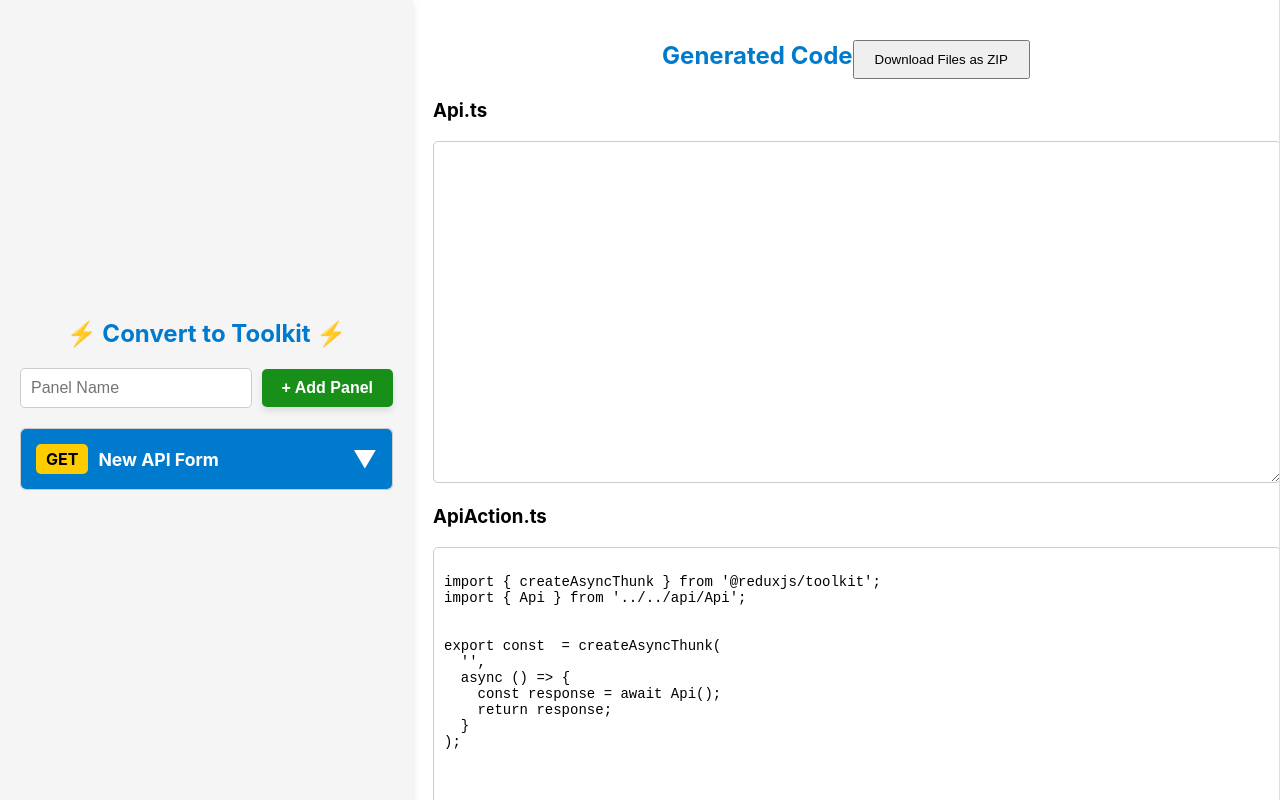
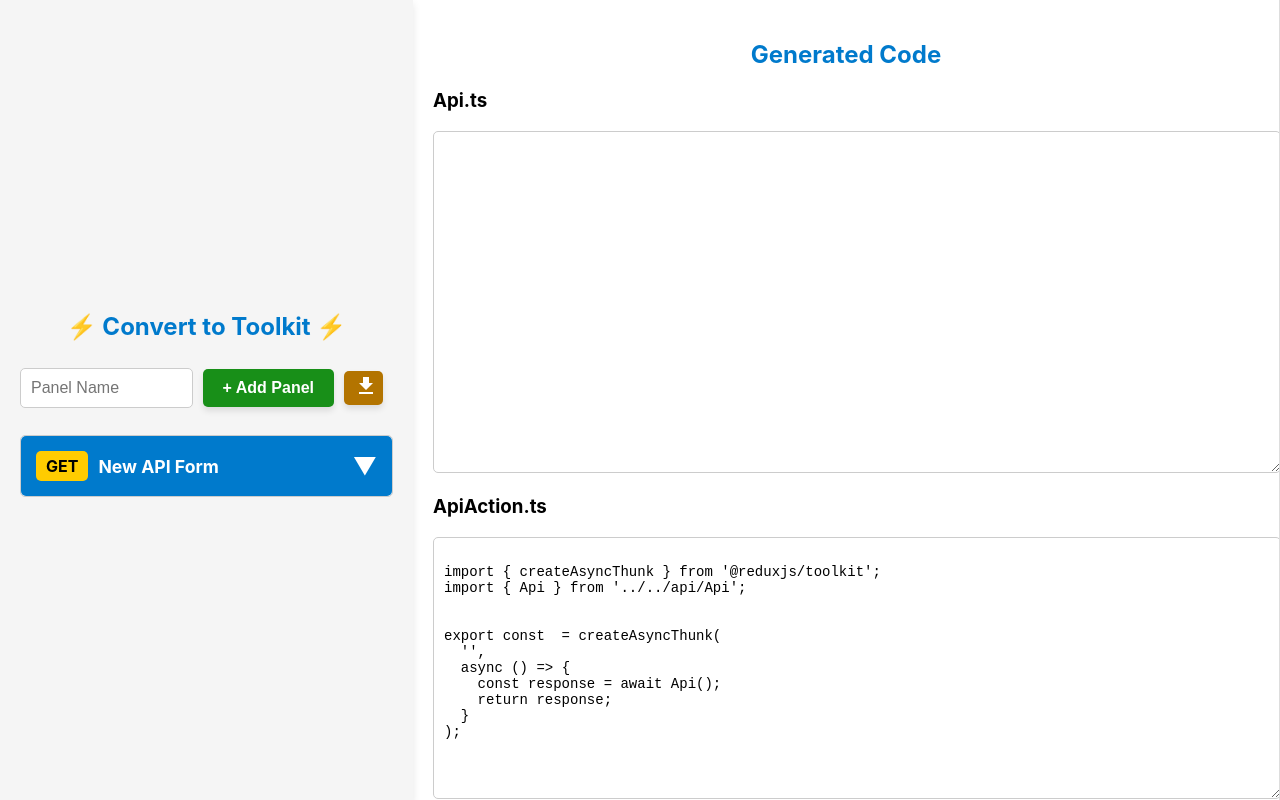
Before and after one commit to Suryash-343/redux_to_toolkit, a React (Create React App) app: page / in a window 1280 px wide. Built offline with nearby package versions, Linux system fonts and the light colour scheme; the HTML template or start-up script is replaced by a standard one.

Commit message:
View changed

```diff
--- a/package.json
+++ b/package.json
@@ -3,6 +3,10 @@
   "version": "0.1.0",
   "private": true,
   "dependencies": {
+    "@emotion/react": "^11.14.0",
+    "@emotion/styled": "^11.14.0",
+    "@mui/icons-material": "^6.4.0",
+    "@mui/material": "^6.4.0",
     "cra-template-typescript": "1.2.0",
     "file-saver": "^2.0.5",
     "jszip": "^3.10.1",
--- a/public/index.html
+++ b/public/index.html
@@ -25,6 +25,7 @@
       Learn how to configure a non-root public URL by running `npm run build`.
     -->
     <title>Redux</title>
+
   </head>
   <body>
     <noscript>You need to enable JavaScript to run this app.</noscript>
--- a/src/components/ActionForm.tsx
+++ b/src/components/ActionForm.tsx
@@ -86,7 +86,12 @@ const ActionForm = () => {
         id: number,
         e: React.ChangeEvent<HTMLInputElement | HTMLSelectElement>
     ) => {
-        const { name, value, type, checked } = e.target;
+        const { name, value, type } = e.target;
+        let checked = e.target;
+        if(type === 'checkbox') {
+            checked = e.target;
+        }
+
         setForms((prevForms) =>
             prevForms.map((form) =>
                 form.id === id
@@ -94,14 +99,17 @@ const ActionForm = () => {
                         ...form,
                         [name]: type === 'checkbox' ? checked : value,
                         ...(name === 'requestType' &&
-                            (value === 'post' || value === 'patch')
-                            ? { payloadBody: true } // Automatically set payloadBody to true for POST and PATCH
+                        ['post', 'patch'].includes(value) // Check if requestType is 'post' or 'patch'
+                            ? { payloadBody: true } // Set payloadBody to true
+                            : name === 'requestType'
+                            ? { payloadBody: false } // Reset payloadBody for other request types
                             : {}),
                     }
                     : form
             )
         );
     };
+
 
     const handleAddForm = () => {
         setForms((prevForms) => [
@@ -148,7 +156,6 @@ const ActionForm = () => {
                 }}
             >
                 <h2 style={{ textAlign: 'center', color: '#007acc' }}>Generated Code
-                    <DownloadZipButton zipName={`${panelName}-converted`} files={files} />
                 </h2>
 
                 <ApiCodeBox
@@ -243,6 +250,8 @@ const ActionForm = () => {
                         >
                             + Add Panel
                         </button>
+                    <DownloadZipButton zipName={`${panelName}-converted`} files={files} />
+
                     </div>
 
                     <div style={{
--- a/src/components/DownloadZipButton.tsx
+++ b/src/components/DownloadZipButton.tsx
@@ -1,7 +1,7 @@
 import React from 'react';
 import JSZip from 'jszip';
 import { saveAs } from 'file-saver';
-
+import DownloadIcon from '@mui/icons-material/Download';
 const DownloadZipButton = ({ zipName, files }: { zipName: any; files: { name: string; content: string }[] }) => {
     const handleDownloadZip = async () => {
         const zip = new JSZip();
@@ -19,8 +19,22 @@ const DownloadZipButton = ({ zipName, files }: { zipName: any; files: { name: st
     };
 
     return (
-        <button onClick={handleDownloadZip} style={{ padding: '10px 20px', cursor: 'pointer' }}>
-            Download Files as ZIP
+        <button onClick={handleDownloadZip} style={{
+            padding: '3px 5px',
+            backgroundColor: '#b37400',
+            color: 'white',
+            border: 'none',
+            borderRadius: '5px',
+            fontSize: '1em',
+            fontWeight: 'bold',
+            cursor: 'pointer',
+            boxShadow: '0 4px 6px rgba(0, 0, 0, 0.1)',
+            transition: 'transform 0.2s ease-in-out',
+            margin: '10px 10px'
+        }}
+            title='Download Files as ZIP'>
+
+            <DownloadIcon style={{ marginLeft: '5px' }} />
         </button>
     );
 };
```
Also changed, not shown: 1 other file (tests, documents, lock files or other folders).
